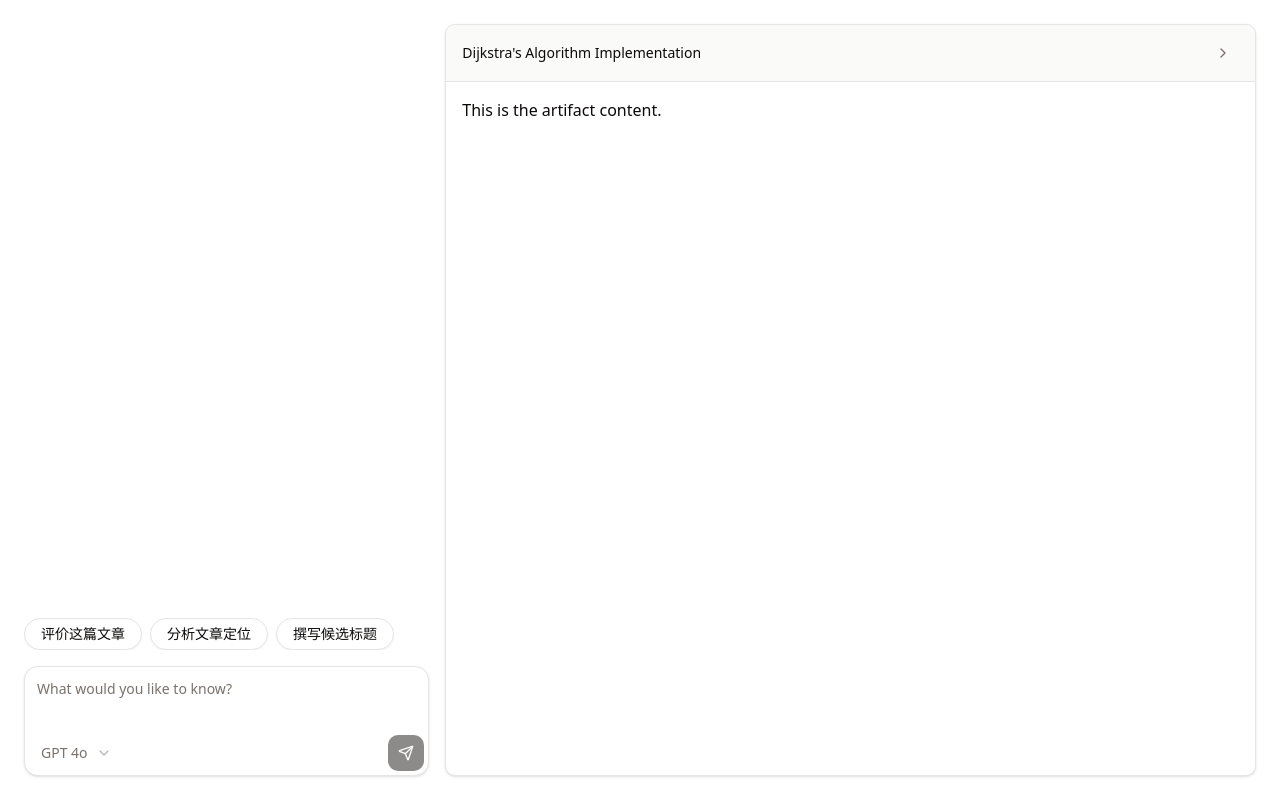
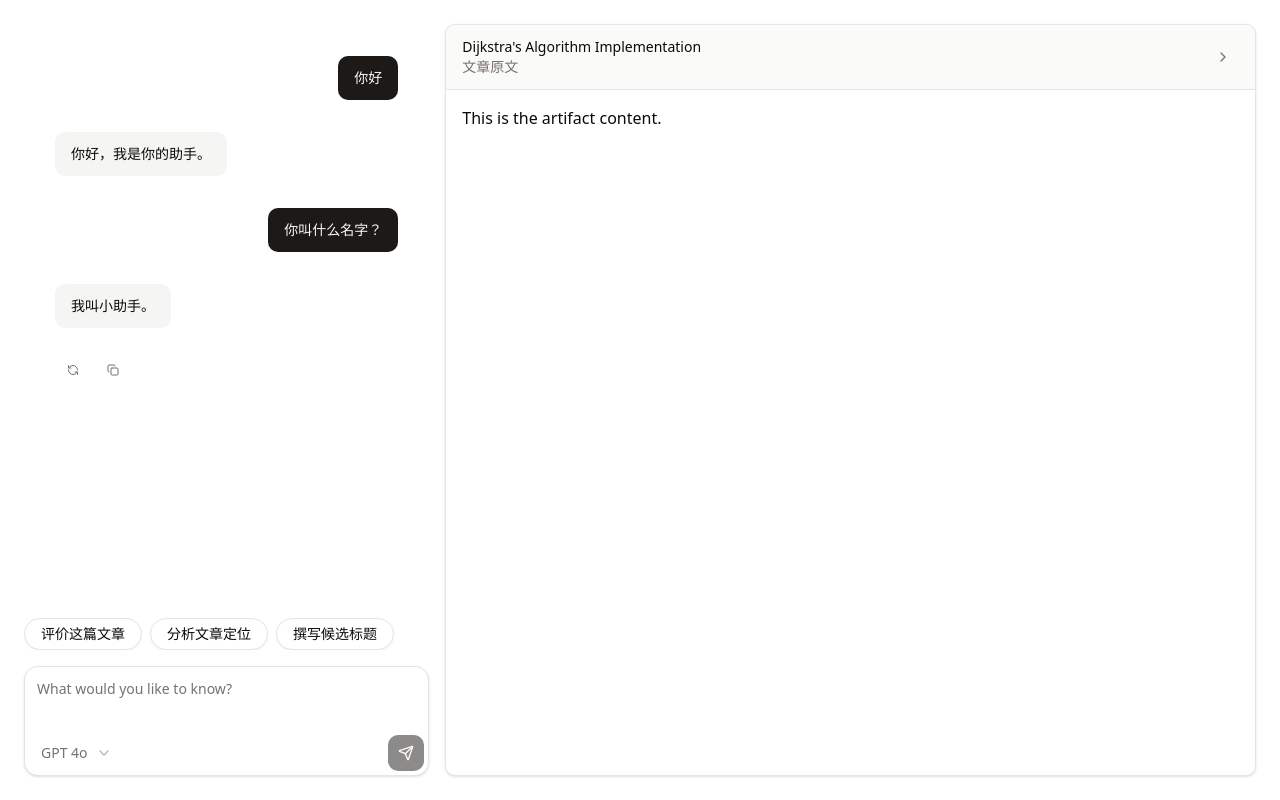
Before and after one commit to nettee/synphora, a Next.js app in the folder frontend/: page / in a window 1280 px wide. Built offline with nearby package versions, Linux system fonts and the light colour scheme.

Commit message:
test data

```diff
--- a/frontend/app/chatbot.tsx
+++ b/frontend/app/chatbot.tsx
@@ -50,20 +50,8 @@ import {
 import { Loader } from '@/components/ai-elements/loader';
 import { Suggestion, Suggestions } from '@/components/ai-elements/suggestion';
 
-// 定义消息类型
-interface MessagePart {
-  type: 'text' | 'reasoning' | 'source-url';
-  text: string;
-  url?: string;
-}
-
-interface ChatMessage {
-  id: string;
-  role: 'user' | 'assistant';
-  parts: MessagePart[];
-}
-
-type ChatStatus = 'submitted' | 'streaming' | 'ready' | 'error';
+import { MessagePart, ChatMessage, ChatStatus, MessageRole, ArtifactData } from '@/lib/types';
+import { testMessages, testArtifact } from '@/lib/test-data';
 
 const models = [
   {
@@ -91,15 +79,17 @@ const suggestions = [
 const ChatBotDemo = () => {
   const [input, setInput] = useState('');
   const [model, setModel] = useState<string>(models[0].value);
-  const [messages, setMessages] = useState<ChatMessage[]>([]);
+  const [messages, setMessages] = useState<ChatMessage[]>(testMessages);
   const [status, setStatus] = useState<ChatStatus>('ready');
+  const abortControllerRef = useRef<AbortController | null>(null);
+
   const [isArtifactCollapsed, setIsArtifactCollapsed] = useState(false);
-  const abortControllerRef = useRef<AbortController | null>(null);
+  const [artifact, setArtifact] = useState<ArtifactData>(testArtifact);
 
   const addUserMessage = (text: string) => {
     const userMessage: ChatMessage = {
       id: Date.now().toString(),
-      role: 'user',
+      role: MessageRole.USER,
       parts: [{ type: 'text', text }]
     };
     setMessages(prev => [...prev, userMessage]);
@@ -167,7 +157,7 @@ const ChatBotDemo = () => {
 
                     const assistantMessage: ChatMessage = {
                       id: message_id,
-                      role: 'assistant',
+                      role: MessageRole.ASSISTANT,
                       parts: [{ type: 'text', text: content }]
                     };
 
@@ -224,7 +214,7 @@ const ChatBotDemo = () => {
   const regenerate = () => {
     if (messages.length >= 2) {
       const lastUserMessage = messages[messages.length - 2];
-      if (lastUserMessage.role === 'user') {
+      if (lastUserMessage.role === MessageRole.USER) {
         // 移除最后一条助手消息
         setMessages(prev => prev.slice(0, -1));
         // 重新发送用户消息
@@ -253,7 +243,7 @@ const ChatBotDemo = () => {
               <ConversationContent>
                 {messages.map((message) => (
                   <div key={message.id}>
-                    {message.role === 'assistant' && message.parts.filter((part) => part.type === 'source-url').length > 0 && (
+                    {message.role === MessageRole.ASSISTANT && message.parts.filter((part) => part.type === 'source-url').length > 0 && (
                       <Sources>
                         <SourcesTrigger
                           count={
@@ -285,7 +275,7 @@ const ChatBotDemo = () => {
                                   </Response>
                                 </MessageContent>
                               </Message>
-                              {message.role === 'assistant' && i === message.parts.length - 1 && message.id === messages.at(-1)?.id && (
+                              {message.role === MessageRole.ASSISTANT && i === message.parts.length - 1 && message.id === messages.at(-1)?.id && (
                                 <Actions className="mt-2">
                                   <Action
                                     onClick={() => regenerate()}
@@ -375,8 +365,8 @@ const ChatBotDemo = () => {
           <Artifact className="h-full">
             <ArtifactHeader>
               <div>
-                <ArtifactTitle>Dijkstra's Algorithm Implementation</ArtifactTitle>
-                {/* <ArtifactDescription>Updated 1 minute ago</ArtifactDescription> */}
+                <ArtifactTitle>{artifact.title}</ArtifactTitle>
+                <ArtifactDescription>{artifact.description}</ArtifactDescription>
               </div>
               <ArtifactActions>
                 <ArtifactAction
@@ -388,7 +378,7 @@ const ChatBotDemo = () => {
               </ArtifactActions>
             </ArtifactHeader>
             <ArtifactContent className="h-full">
-              This is the artifact content.
+              {artifact.content}
             </ArtifactContent>
           </Artifact>
         </div>
--- /dev/null
+++ b/frontend/lib/test-data.ts
@@ -0,0 +1,33 @@
+import { ArtifactData, ArtifactType, ChatMessage, MessageRole } from "./types";
+
+export const testMessages: ChatMessage[] = [
+  {
+    id: '1',
+    role: MessageRole.USER,
+    parts: [{ type: 'text', text: '你好' }],
+  },
+  {
+    id: '2',
+    role: MessageRole.ASSISTANT,
+    parts: [{ type: 'text', text: '你好，我是你的助手。' }],
+  },
+  {
+    id: '3',
+    role: MessageRole.USER,
+    parts: [{ type: 'text', text: '你叫什么名字？' }],
+  },
+  {
+    id: '4',
+    role: MessageRole.ASSISTANT,
+    parts: [{ type: 'text', text: '我叫小助手。' }],
+  },
+];
+
+export const testArtifact: ArtifactData = {
+  id: '1',
+  role: MessageRole.USER,
+  type: ArtifactType.ORIGINAL,
+  title: 'Dijkstra\'s Algorithm Implementation',
+  description: '文章原文',
+  content: 'This is the artifact content.',
+};
--- /dev/null
+++ b/frontend/lib/types.ts
@@ -0,0 +1,32 @@
+// 定义消息类型
+export interface MessagePart {
+  type: 'text' | 'reasoning' | 'source-url';
+  text: string;
+  url?: string;
+}
+
+export enum MessageRole {
+  USER = 'user',
+  ASSISTANT = 'assistant',
+}
+
+export interface ChatMessage {
+  id: string;
+  role: MessageRole;
+  parts: MessagePart[];
+}
+
+export type ChatStatus = 'submitted' | 'streaming' | 'ready' | 'error';
+
+export enum ArtifactType {
+  ORIGINAL = 'original',
+}
+
+export interface ArtifactData {
+  id: string;
+  role: MessageRole;
+  type: ArtifactType;
+  title: string;
+  description: string | null;
+  content: string;
+}
```
